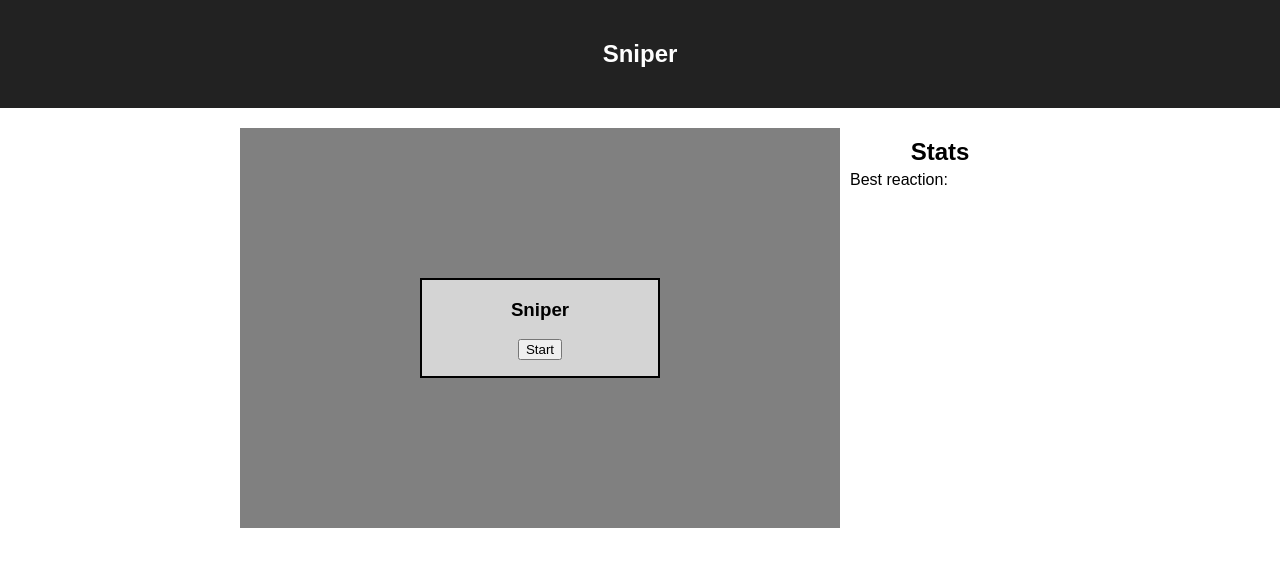
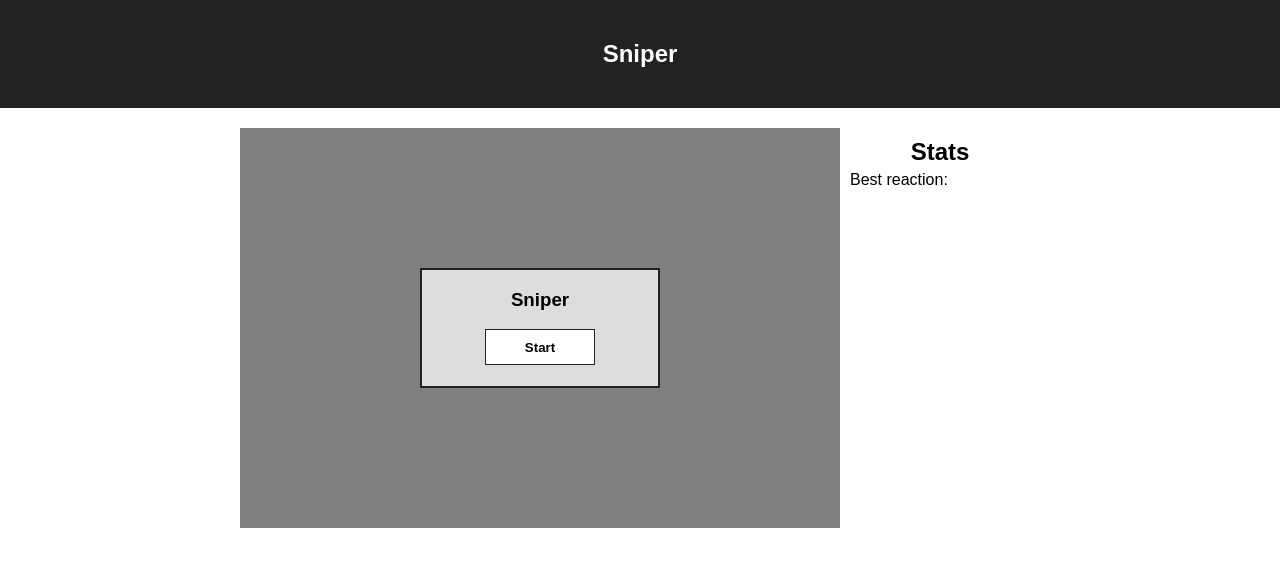
Before and after one commit to whitcik/sniper, a React app: page / in a window 1280 px wide. Shown: the top 566 px of the page. Built offline with nearby package versions, Linux system fonts and the light colour scheme.

Commit message:
Add CSS imprtovments

```diff
--- a/src/App.scss
+++ b/src/App.scss
@@ -10,8 +10,3 @@
     display:block;
     clear:both;
 }
-
-@keyframes App-logo-spin {
-  from { transform: rotate(0deg); }
-  to { transform: rotate(360deg); }
-}
--- a/src/game/StartGameModal.js
+++ b/src/game/StartGameModal.js
@@ -27,7 +27,9 @@ export default class StartGameModal extends PureComponent {
       <div className={classNames('start-game-modal', {'start-game-modal--stats': isStatsBox})}>
         <h3>Sniper</h3>
         {isStatsBox && <StartStatsBox best={this.getBestReaction()} average={this.getAverage()} />}
-        <button onClick={this.props.handleStart}>Start</button>
+        <button className='start-game-modal__start-button' onClick={this.props.handleStart}>
+          Start
+        </button>
       </div>
     );
   }
--- a/src/game/StartStatsBox.js
+++ b/src/game/StartStatsBox.js
@@ -3,8 +3,14 @@ import React from 'react';
 const StartStatsBox =({average, best}) => {
   return (
     <div className='start-game-modal__stats-box'>
-      <div>Best in round: {best}</div>
-      <div>Average: {average}</div>
+      <ul className='stats-box__list'>
+        <li className="stats-box__list__element">
+          Best in round: {best} ms
+        </li>
+        <li className="stats-box__list__element">
+          Average: {average} ms
+        </li>
+      </ul>
     </div>
   );
 }
--- a/src/game/game.scss
+++ b/src/game/game.scss
@@ -1,30 +1,64 @@
+@keyframes modalAnimate {
+  0%   {
+    opacity: 0;
+    transform: scale(0);
+  }
+  50% {
+    transform: scale(1.3);
+  }
+  100% {
+    opacity: 1;
+    transform: scale(1);
+  }
+}
+
+@keyframes statElementAnimate {
+  0%   {
+    opacity: 0;
+    top: -20px
+  }
+  50% {
+    top: 5px
+  }
+  100% {
+    opacity: 1;
+    top: 0px;
+  }
+}
+
 .game-container{
   margin-top: 20px;
   margin-left: auto;
   margin-right: auto;
+
   #game-map{
     background-color: #808080;
     position: relative;
     float: left;
+
     .target {
       position: absolute;
       background-color: red;
     }
   }
+
   .game-stats{
     float: left;
     padding: 5px 10px;
+
     .game-stats__header{
       text-align: center;
       margin: 0px;
       padding: 5px 10px;
     }
+
     .game-stats__list {
       counter-reset: li;
       list-style: none;
       margin-bottom: 4em;
       padding-left: 18px;
       text-shadow: 0 1px 0 rgba(255, 255, 255, 0.5);
+
       .game-stats__list__element{
         position: relative;
         display: block;
@@ -36,6 +70,8 @@
         text-decoration: none;
         border-radius: .3em;
         transition: all .3s ease-out;
+        animation: statElementAnimate 0.3s;
+
         &:hover{
           background: #eee;
         }
@@ -49,7 +85,8 @@
           counter-increment: li;
           position: absolute;
           left: -1.3em;
-          background: #87ceeb;
+          background: #808080;
+          color: #fff;
           height: 25px;
           width: 25px;
           line-height: 25px;
@@ -70,16 +107,33 @@
 .start-game-modal{
   position: absolute;
   width: 40%;
-  height: 100px;
+  height: 120px;
   left: 0px;
   right: 0px;
   top: 0px;
   bottom: 0px;
   margin: auto;
   text-align: center;
-  background-color: rgba(255, 255, 255, 0.66);
-  border: solid 2px #000;
+  background-color: #ddd;
+  border: solid 2px #222;
+  animation: modalAnimate 0.3s;
+
   &--stats{
     height: 80%;
   }
+
+  .start-game-modal__start-button {
+    display: block;
+    margin: 0 auto;
+    height: 36px;
+    width: 110px;
+    border: solid 1px #222;
+    background-color: #fff;
+    font-weight: bold;
+    cursor: pointer;
+  }
+
+  .stats-box__list{
+    text-align: left;
+  }
 }
```
